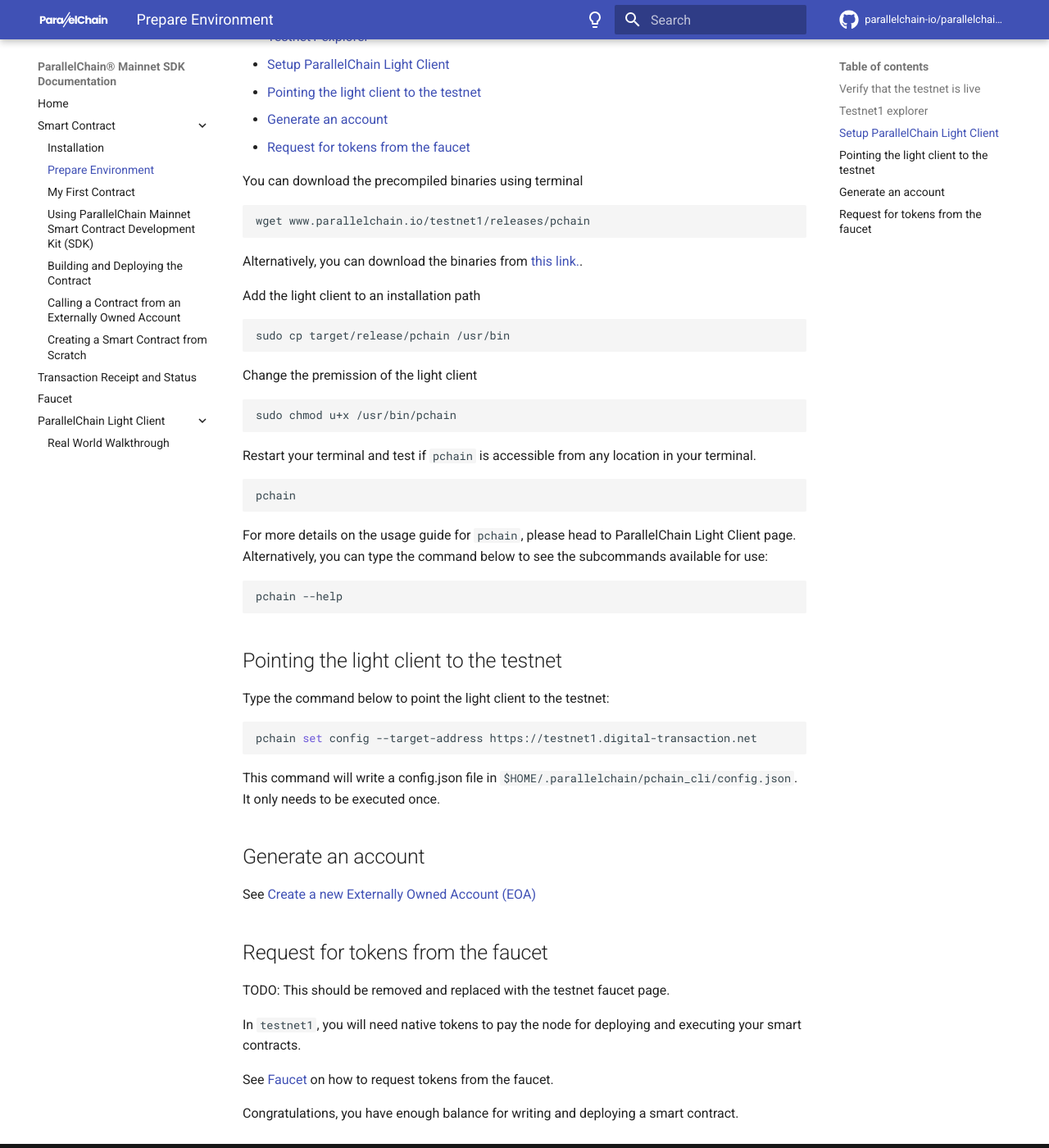
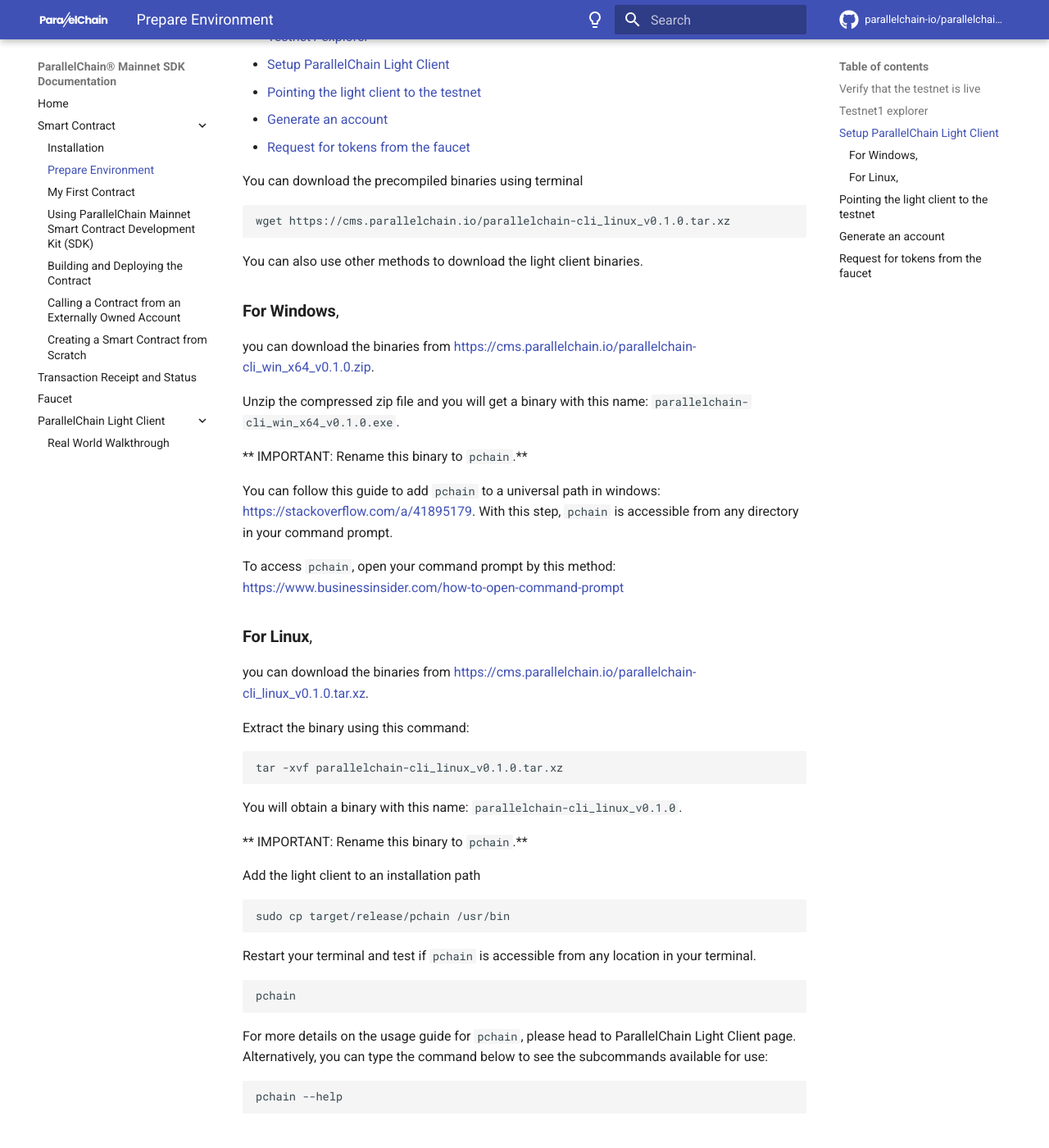
Before and after one commit to parallelchain-io/parallelchain-docs, an MkDocs documentation site: the page built from docs/smart_contract_sdk/prepare_env.md, in a window 1280 px wide and 1400 px high, scrolled down 1075 px. Shown: the whole window at 82% size. Built offline with MkDocs 1.6.1 and Material for MkDocs 9.7.7, drawn with Linux system fonts in a browser that asks for light colours; comment, search, counter and statistics services are not loaded.

````diff
--- a/docs/smart_contract_sdk/prepare_env.md
+++ b/docs/smart_contract_sdk/prepare_env.md
@@ -44,19 +44,37 @@
 
 You can download the precompiled binaries using terminal
 ```bash
-wget www.parallelchain.io/testnet1/releases/pchain
+wget https://cms.parallelchain.io/parallelchain-cli_linux_v0.1.0.tar.xz
+```
+You can also use other methods to download the light client binaries.
+
+### **For Windows**,
+you can download the binaries from [https://cms.parallelchain.io/parallelchain-cli_win_x64_v0.1.0.zip](https://cms.parallelchain.io/parallelchain-cli_win_x64_v0.1.0.zip).
+
+Unzip the compressed zip file and you will get a binary with this name: `parallelchain-cli_win_x64_v0.1.0.exe`.
+
+** IMPORTANT: Rename this binary to `pchain`.**
+
+You can follow this guide to add `pchain` to a universal path in windows: [https://stackoverflow.com/a/41895179](https://stackoverflow.com/a/41895179). With this step, `pchain`
+is accessible from any directory in your command prompt.
+
+To access `pchain`, open your command prompt by this method: [https://www.businessinsider.com/how-to-open-command-prompt](https://www.businessinsider.com/how-to-open-command-prompt)
+
+### **For Linux**,
+you can download the binaries from [https://cms.parallelchain.io/parallelchain-cli_linux_v0.1.0.tar.xz](https://cms.parallelchain.io/parallelchain-cli_linux_v0.1.0.tar.xz).
+
+Extract the binary using this command:
+```
+tar -xvf parallelchain-cli_linux_v0.1.0.tar.xz
 ```
 
-Alternatively, you can download the binaries from [this link.](https://www.parallelchain.io/testnet1/releases/pchain).
+You will obtain a binary with this name: `parallelchain-cli_linux_v0.1.0`.
+
+** IMPORTANT: Rename this binary to `pchain`.**
 
 Add the light client to an installation path
 ```bash
 sudo cp target/release/pchain /usr/bin
-```
-
-Change the premission of the light client
-```bash
-sudo chmod u+x /usr/bin/pchain
 ```
 
 Restart your terminal and test if `pchain` is accessible from any location in your terminal.
````
Also changed, not shown: docs/smart_contract_sdk/build_deploy_contract.md (+2 -2 lines), docs/smart_contract_sdk/my_first_contract.md (+4 -2 lines), docs/smart_contract_sdk/sdk_and_writing_contract.md (+3 -3 lines), docs/smart_contract_sdk/zero_to_hero.md (+3 -3 lines).
